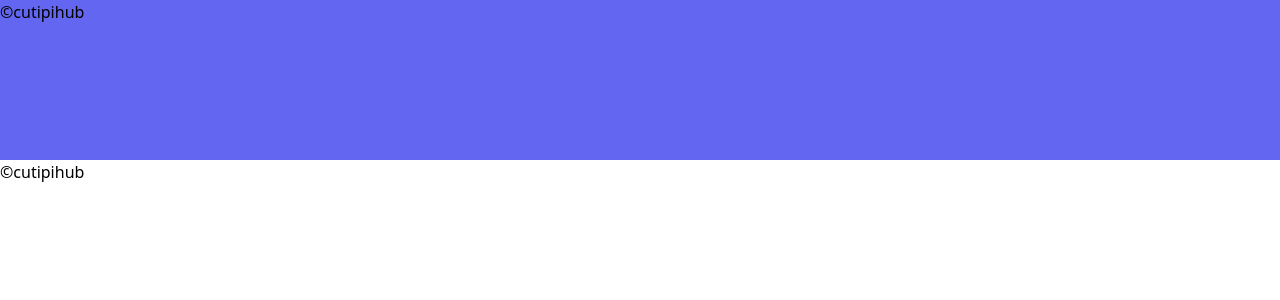
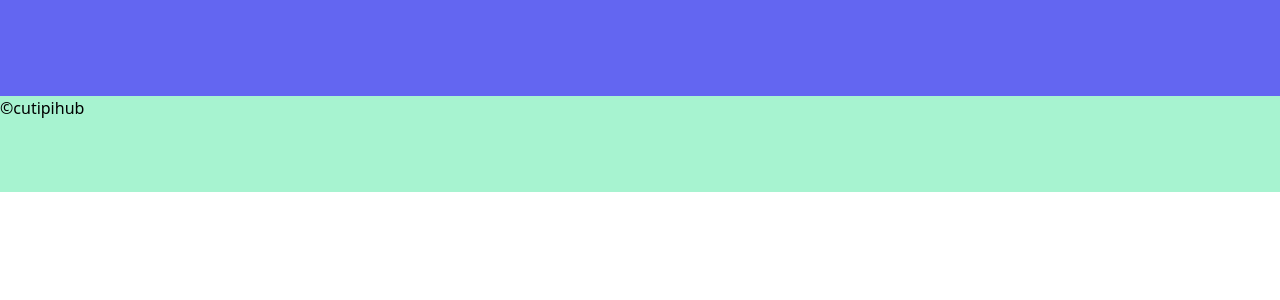
Before and after one commit to u-s-c-l/i-t-t-w-s-d, a React (Create React App) app: page / in a window 1280 px wide. Shown: the top 300 px of the page. Built offline with nearby package versions, Linux system fonts and the light colour scheme.

Commit message:
added css for footer

```diff
--- a/src/layout/Footer/index.js
+++ b/src/layout/Footer/index.js
@@ -3,8 +3,8 @@ import React from "react";
 const Footer = () => {
   return (
     <>
-      <div id="footer">
-         <h3> ©cutipihub </h3>
+      <div id="footer" className="bg-emerald-200 w-full h-24" >
+        <h3> ©cutipihub  </h3>
       </div>
 
     </>
--- a/src/layout/Header/index.js
+++ b/src/layout/Header/index.js
@@ -3,10 +3,7 @@ import React from "react";
 const Header = () => {
   return (
     <>
-      <div id="header" class="bg-indigo-500 w-full h-40">
-         <h3> ©cutipihub </h3>
-      </div>
-
+      <div id="header" className="bg-indigo-500 w-full h-24"></div>
     </>
   );
 };
```
Also changed, not shown: .eslintrc.json.
